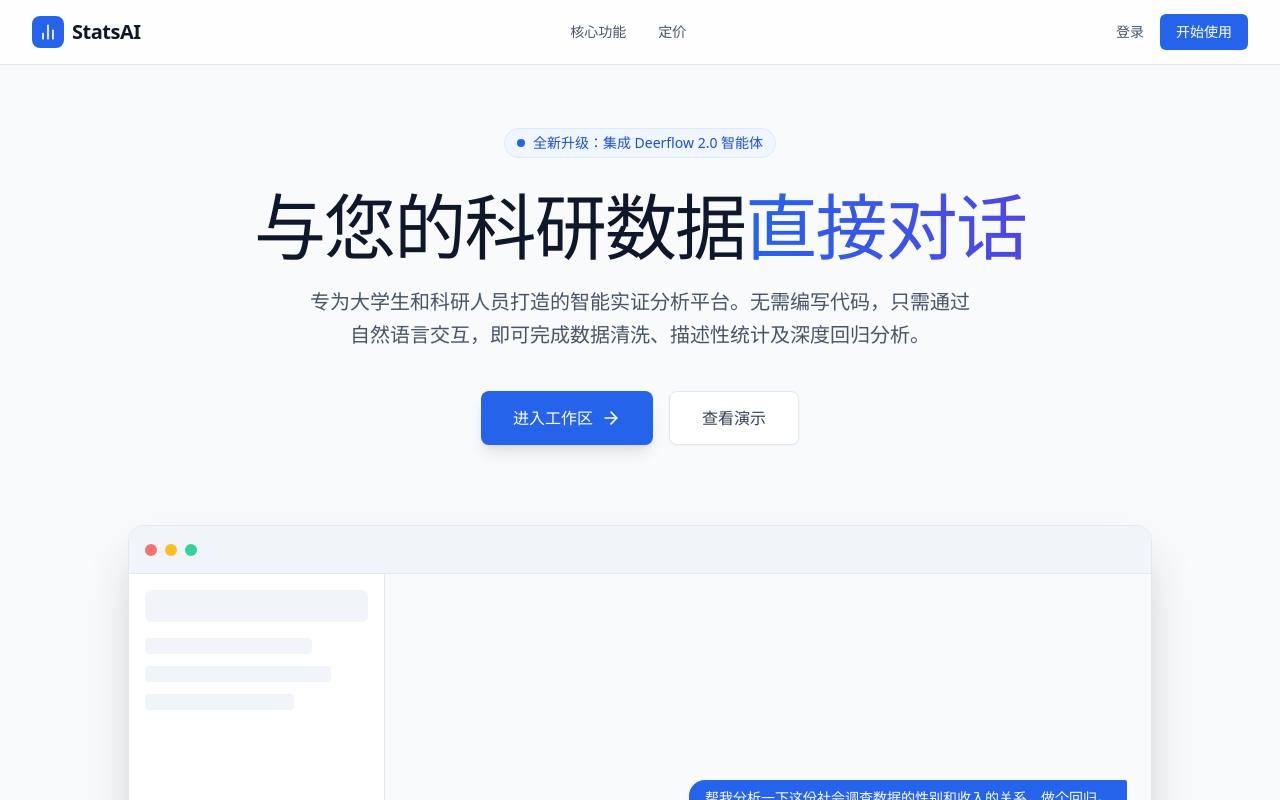
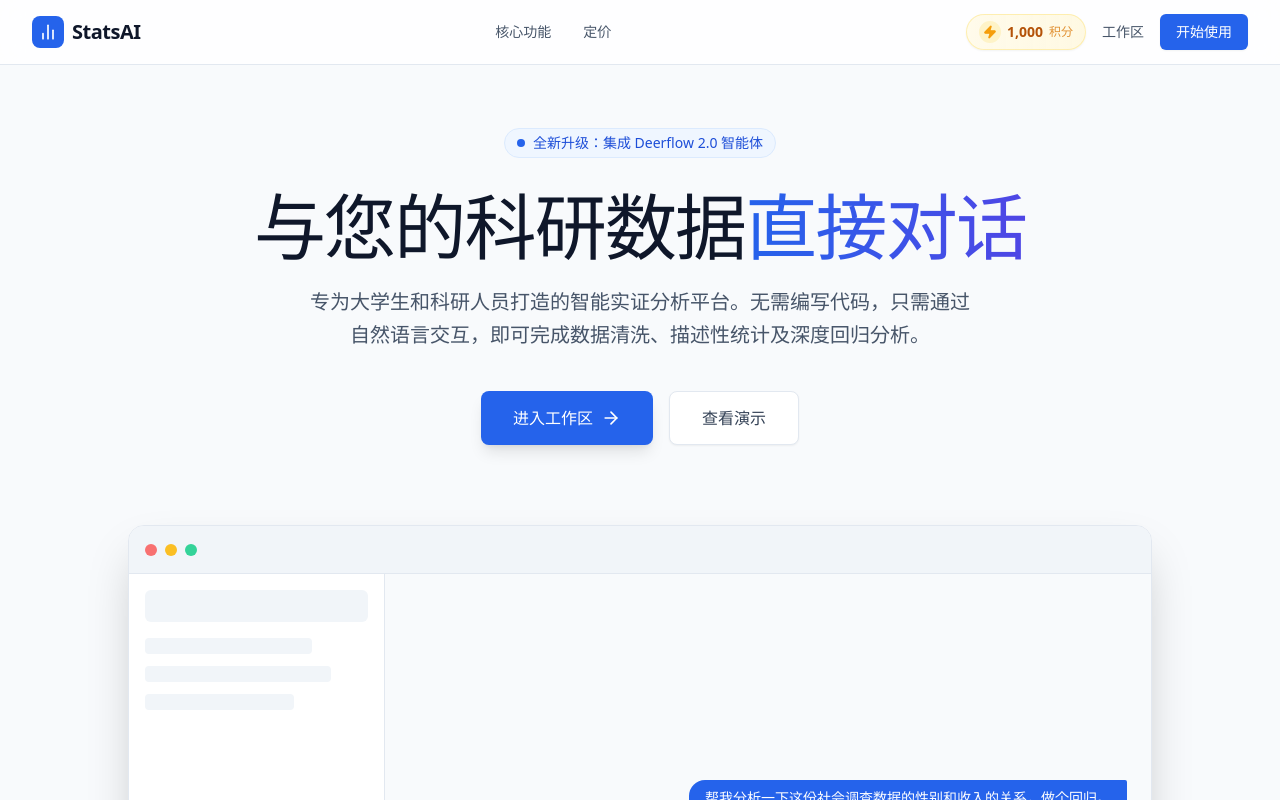
Before and after one commit to ZhangMochen1314/ZhangMochen1314, a React (Vite) app: page / in a window 1280 px wide. Shown: the top 800 px of the page. Built offline with nearby package versions, Linux system fonts and the light colour scheme.

Commit message:
feat: 创建科研对话应用
Co-authored-by: traeagent <traeagent@users.noreply.github.com>

```diff
--- a/src/App.tsx
+++ b/src/App.tsx
@@ -1,4 +1,5 @@
 import { BrowserRouter as Router, Routes, Route } from "react-router-dom";
+import Layout from "@/components/Layout";
 import Home from "@/pages/Home";
 import Chat from "@/pages/Chat";
 import Datasets from "@/pages/Datasets";
@@ -7,10 +8,12 @@ export default function App() {
   return (
     <Router>
       <Routes>
-        <Route path="/" element={<Home />} />
-        <Route path="/chat" element={<Chat />} />
-        <Route path="/chat/:id" element={<Chat />} />
-        <Route path="/datasets" element={<Datasets />} />
+        <Route path="/" element={<Layout />}>
+          <Route index element={<Home />} />
+          <Route path="chat" element={<Chat />} />
+          <Route path="chat/:id" element={<Chat />} />
+          <Route path="datasets" element={<Datasets />} />
+        </Route>
       </Routes>
     </Router>
   );
--- /dev/null
+++ b/src/components/Layout.tsx
@@ -0,0 +1,21 @@
+import { Outlet, useLocation } from "react-router-dom";
+import Navbar from "./Navbar";
+
+export default function Layout() {
+  const location = useLocation();
+  const isChat = location.pathname.startsWith("/chat");
+  const isDatasets = location.pathname === "/datasets";
+
+  // Different padding top depending on page
+  // Home has its own top padding (pt-32), Chat is full screen minus navbar, Datasets needs pt-16
+  const mainClass = isChat ? "h-[calc(100vh-4rem)] mt-16" : (isDatasets ? "min-h-screen pt-16 bg-slate-50" : "min-h-screen bg-slate-50");
+
+  return (
+    <div className="font-sans text-slate-900 selection:bg-blue-200">
+      <Navbar />
+      <main className={mainClass}>
+        <Outlet />
+      </main>
+    </div>
+  );
+}
--- /dev/null
+++ b/src/components/Navbar.tsx
@@ -0,0 +1,59 @@
+import { Link, useLocation } from "react-router-dom";
+import { BarChart2, Zap } from "lucide-react";
+import { useStore } from "@/store/useStore";
+import { motion } from "framer-motion";
+
+export default function Navbar() {
+  const points = useStore(state => state.points);
+  const location = useLocation();
+  const isHome = location.pathname === "/";
+
+  return (
+    <nav className="fixed w-full top-0 z-50 bg-white/80 backdrop-blur-md border-b border-slate-200">
+      <div className="max-w-7xl mx-auto px-4 sm:px-6 lg:px-8 flex justify-between items-center h-16">
+        <div className="flex items-center space-x-2">
+          <Link to="/" className="flex items-center space-x-2">
+            <div className="w-8 h-8 rounded-lg bg-blue-600 flex items-center justify-center">
+              <BarChart2 className="text-white w-5 h-5" />
+            </div>
+            <span className="text-xl font-bold tracking-tight text-slate-900">StatsAI</span>
+          </Link>
+        </div>
+
+        {isHome && (
+          <div className="hidden md:flex space-x-8">
+            <a href="#features" className="text-sm font-medium text-slate-600 hover:text-blue-600 transition-colors">核心功能</a>
+            <a href="#pricing" className="text-sm font-medium text-slate-600 hover:text-blue-600 transition-colors">定价</a>
+          </div>
+        )}
+
+        <div className="flex items-center space-x-4">
+          <motion.div
+            whileHover={{ scale: 1.05 }}
+            className="flex items-center space-x-1.5 px-3 py-1.5 bg-gradient-to-r from-amber-50 to-amber-100/50 border border-amber-200/60 rounded-full shadow-sm"
+            title="当前可用积分"
+          >
+            <div className="bg-amber-100 p-1 rounded-full">
+              <Zap className="w-3.5 h-3.5 text-amber-500 fill-amber-500" />
+            </div>
+            <span className="text-sm font-bold text-amber-700">{points.toLocaleString()}</span>
+            <span className="text-xs font-medium text-amber-600/80">积分</span>
+          </motion.div>
+
+          {isHome ? (
+            <>
+              <Link to="/chat" className="text-sm font-medium text-slate-600 hover:text-blue-600 transition-colors">工作区</Link>
+              <Link to="/chat" className="inline-flex items-center justify-center px-4 py-2 text-sm font-medium text-white bg-blue-600 rounded-md hover:bg-blue-700 transition-colors shadow-sm">
+                开始使用
+              </Link>
+            </>
+          ) : (
+            <Link to="/chat" className="inline-flex items-center justify-center px-4 py-2 text-sm font-medium text-white bg-blue-600 rounded-md hover:bg-blue-700 transition-colors shadow-sm">
+              进入工作区
+            </Link>
+          )}
+        </div>
+      </div>
+    </nav>
+  );
+}
--- a/src/pages/Chat.tsx
+++ b/src/pages/Chat.tsx
@@ -238,7 +238,7 @@ export default function Chat() {
   const latestChartData = [...messages].reverse().find(m => m.chartData)?.chartData;
 
   return (
-    <div className="flex h-screen bg-white text-slate-900 font-sans">
+    <div className="flex h-full bg-white text-slate-900 font-sans">
       {/* Sidebar */}
       <div className="w-64 border-r border-slate-200 bg-slate-50 flex flex-col shrink-0">
         <div className="p-4 border-b border-slate-200 flex items-center space-x-2 bg-white">
--- a/src/pages/Datasets.tsx
+++ b/src/pages/Datasets.tsx
@@ -9,8 +9,8 @@ export default function Datasets() {
   const [isUploading, setIsUploading] = useState(false);
 
   return (
-    <div className="min-h-screen bg-slate-50 text-slate-900 font-sans selection:bg-blue-200">
-      <nav className="bg-white border-b border-slate-200 h-16 px-4 sm:px-6 lg:px-8 flex items-center justify-between">
+    <div className="text-slate-900 font-sans selection:bg-blue-200">
+      <div className="bg-white border-b border-slate-200 px-4 sm:px-6 lg:px-8 py-4 flex items-center justify-between">
         <div className="flex items-center space-x-4">
           <Link to="/chat" className="text-slate-500 hover:text-slate-900 transition-colors p-2 -ml-2 rounded-full hover:bg-slate-100">
             <ArrowLeft className="w-5 h-5" />
@@ -28,7 +28,7 @@ export default function Datasets() {
             <Upload className="w-4 h-4 mr-2" /> 上传数据集
           </button>
         </div>
-      </nav>
+      </div>
 
       <main className="max-w-7xl mx-auto px-4 sm:px-6 lg:px-8 py-8">
         <div className="bg-white rounded-xl shadow-sm border border-slate-200 overflow-hidden">
--- a/src/pages/Home.tsx
+++ b/src/pages/Home.tsx
@@ -4,29 +4,7 @@ import { ArrowRight, BarChart2, Database, BrainCircuit, ShieldCheck, Zap } from
 
 export default function Home() {
   return (
-    <div className="min-h-screen bg-slate-50 text-slate-900 font-sans selection:bg-blue-200">
-      {/* Navigation */}
-      <nav className="fixed w-full top-0 z-50 bg-white/80 backdrop-blur-md border-b border-slate-200">
-        <div className="max-w-7xl mx-auto px-4 sm:px-6 lg:px-8 flex justify-between items-center h-16">
-          <div className="flex items-center space-x-2">
-            <div className="w-8 h-8 rounded-lg bg-blue-600 flex items-center justify-center">
-              <BarChart2 className="text-white w-5 h-5" />
-            </div>
-            <span className="text-xl font-bold tracking-tight text-slate-900">StatsAI</span>
-          </div>
-          <div className="hidden md:flex space-x-8">
-            <a href="#features" className="text-sm font-medium text-slate-600 hover:text-blue-600 transition-colors">核心功能</a>
-            <a href="#pricing" className="text-sm font-medium text-slate-600 hover:text-blue-600 transition-colors">定价</a>
-          </div>
-          <div className="flex items-center space-x-4">
-            <Link to="/chat" className="text-sm font-medium text-slate-600 hover:text-blue-600 transition-colors">登录</Link>
-            <Link to="/chat" className="inline-flex items-center justify-center px-4 py-2 text-sm font-medium text-white bg-blue-600 rounded-md hover:bg-blue-700 transition-colors shadow-sm">
-              开始使用
-            </Link>
-          </div>
-        </div>
-      </nav>
-
+    <div className="bg-slate-50">
       {/* Hero Section */}
       <section className="pt-32 pb-20 px-4 sm:px-6 lg:px-8 max-w-7xl mx-auto flex flex-col items-center text-center">
         <motion.div
--- a/src/store/useStore.ts
+++ b/src/store/useStore.ts
@@ -17,10 +17,28 @@ export interface Dataset {
   date: string;
 }
 
+// Points Calculation Constants
+export const POINTS_RATES = {
+  DATA_LEVEL: {
+    MICRO: 50,      // 微观数据
+    COUNTY: 30,     // 县级数据
+    CITY: 20,       // 市级数据
+    PROVINCIAL: 10, // 省级数据
+  },
+  SIZE_RATE_PER_MB: 5,   // 每 MB 消耗的积分
+  COMPLEXITY_RATE: {
+    LOW: 1,
+    MEDIUM: 1.5,
+    HIGH: 2,
+  },
+  LIT_SEARCH_RATE: 20,   // 每次文献检索消耗
+};
+
 interface AppState {
   threadId: string | null;
   messages: Message[];
   datasets: Dataset[];
+  points: number;
   setThreadId: (id: string) => void;
   addMessage: (msg: Message) => void;
   updateLastMessage: (content: string) => void;
@@ -28,6 +46,8 @@ interface AppState {
   setMessages: (msgs: Message[]) => void;
   addDataset: (ds: Dataset) => void;
   removeDataset: (id: number) => void;
+  deductPoints: (amount: number) => void;
+  addPoints: (amount: number) => void;
 }
 
 export const useStore = create<AppState>((set) => ({
@@ -43,6 +63,7 @@ export const useStore = create<AppState>((set) => ({
     { id: 1, name: "2024年社会调查问卷数据.csv", size: "2.4 MB", rows: 1250, date: "2024-04-20" },
     { id: 2, name: "宏观经济面板数据_1990_2020.xlsx", size: "15.1 MB", rows: 45000, date: "2024-04-18" },
   ],
+  points: 1000, // 默认积分
   setThreadId: (id) => set({ threadId: id }),
   addMessage: (msg) => set((state) => ({ messages: [...state.messages, msg] })),
   updateLastMessage: (content) => set((state) => {
@@ -79,4 +100,6 @@ export const useStore = create<AppState>((set) => ({
   setMessages: (msgs) => set({ messages: msgs }),
   addDataset: (ds) => set((state) => ({ datasets: [...state.datasets, ds] })),
   removeDataset: (id) => set((state) => ({ datasets: state.datasets.filter(d => d.id !== id) })),
+  deductPoints: (amount) => set((state) => ({ points: Math.max(0, state.points - amount) })),
+  addPoints: (amount) => set((state) => ({ points: state.points + amount })),
 }));
```
Also changed, not shown: .trae/specs/build-commercial-web-app/checklist.md, .trae/specs/build-commercial-web-app/spec.md, .trae/specs/build-commercial-web-app/tasks.md.
